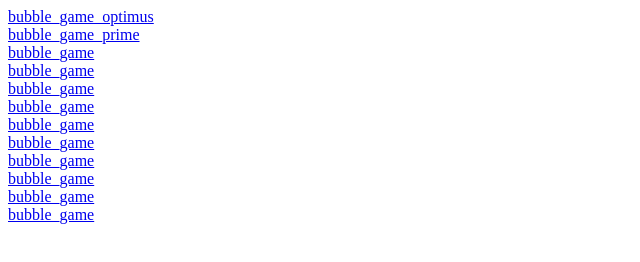
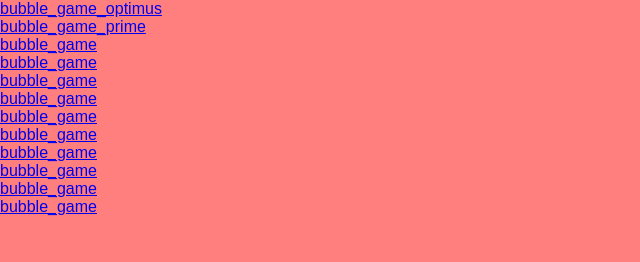
Before and after one commit to kdvajay/Bubble_Game, a plain HTML site: page index.html in a window 1280 px wide. Shown: the whole page, without its empty margins (0-640 px from the left). Drawn offline with Linux system fonts and the light colour scheme.

Commit message:
Update styles.css

```diff
--- a/styles.css
+++ b/styles.css
@@ -1 +1,10 @@
 a{display:block;}
+body {
+    width: 100%;
+    height: 100h;
+    margin: 0;
+    background-color: rgb(255,127,127);
+    color: #f5f6f7;
+    font-family: arial;
+    font-size: 16px;
+}
```
